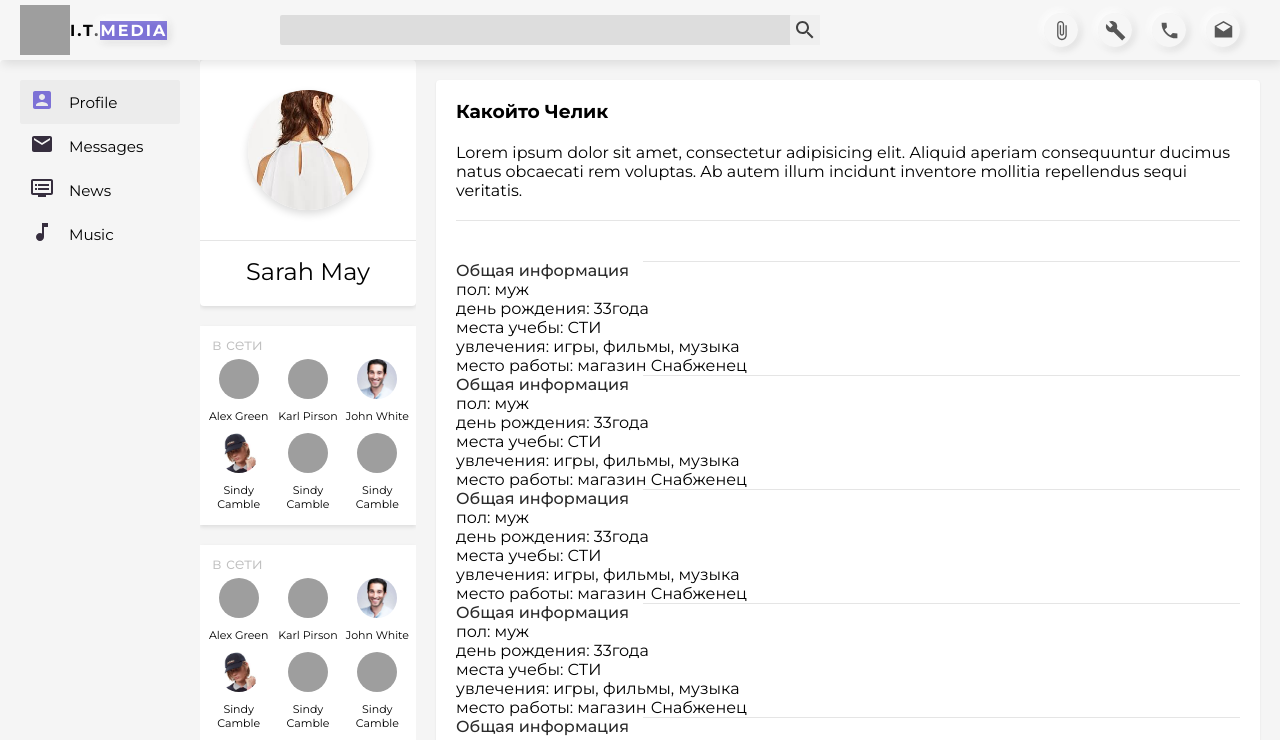
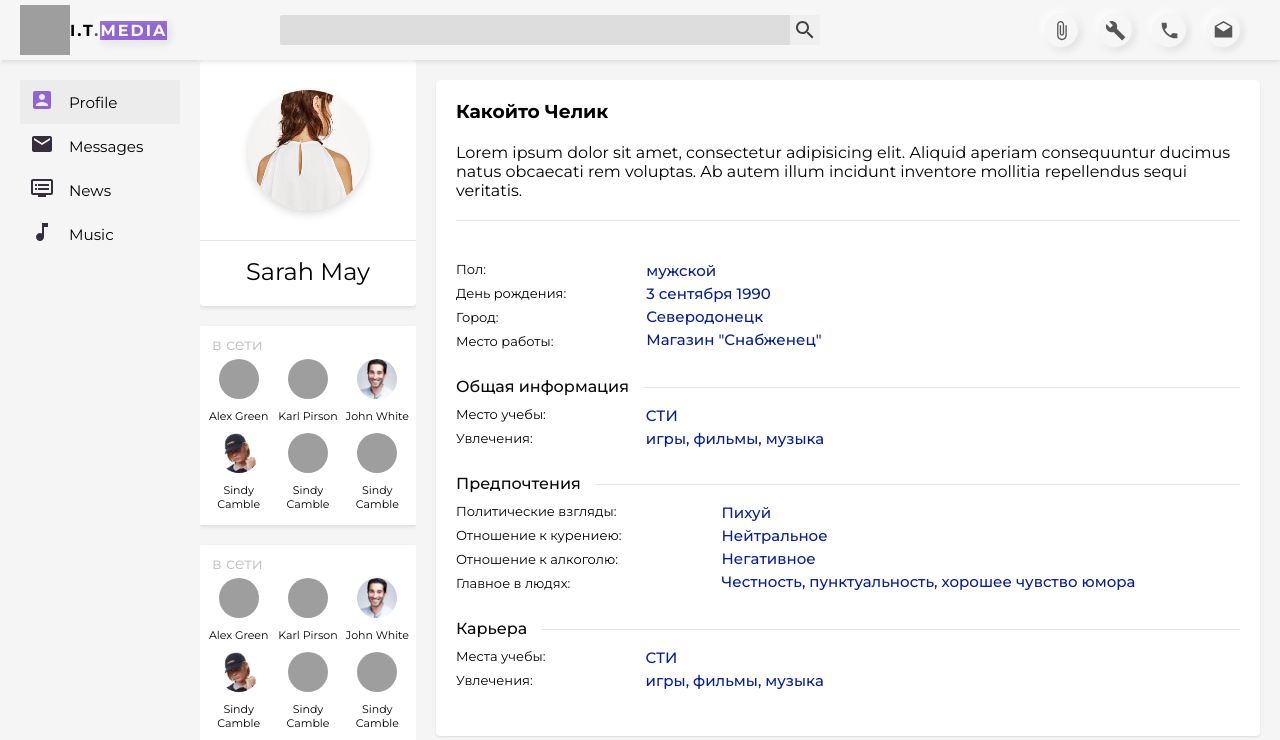
Before and after one commit to whoknow117/TypeScripSocialNetwork, a React (Create React App) app: page /profile in a window 1280 px wide. Shown: the top 740 px of the page. Built offline with nearby package versions, Linux system fonts and the light colour scheme; grey boxes are pictures that could not be loaded.

Commit message:
profilePage ui

```diff
--- a/src/components/Header/Header.module.scss
+++ b/src/components/Header/Header.module.scss
@@ -1,4 +1,4 @@
-$boxShadow:2px 4px 10px rgba(0,0,0,.1);
+$boxShadow:0px 2px 4px rgba(0,0,0,.1);
 $txtLogoColor: rgb(68, 68, 68);
 
 .header {
--- a/src/components/Profile/Content/Content.tsx
+++ b/src/components/Profile/Content/Content.tsx
@@ -33,15 +33,15 @@ const Content: React.FC<ContentType> = ({dispatch, posts, profilePage}) => {
         <div className={classes.contentWrapp}>
             <UserDiscription/>
             <div className={classes.inputWrapper}>
-                <textarea value={value} onChange={changeNewText} ref={postMessageRef}></textarea>
+                {/*<textarea value={value} onChange={changeNewText} ref={postMessageRef}></textarea>*/}
 
 
-                <button onClick={addPost}>Add</button>
+                {/*<button onClick={addPost}>Add</button>*/}
             </div>
             <div className={classes.postWrapper}>
-                {posts.map(p => {
-                    return <div key={p.id}>{p.message}</div>
-                })}
+                {/*{posts.map(p => {*/}
+                {/*    return <div key={p.id}>{p.message}</div>*/}
+                {/*})}*/}
             </div>
 
         </div>
--- a/src/components/Profile/Content/UserDiscription/UserDiscription.module.scss
+++ b/src/components/Profile/Content/UserDiscription/UserDiscription.module.scss
@@ -1,4 +1,4 @@
-
+@import "src/variables/variables";
 
 .userDiscription {
   overflow: hidden;
@@ -11,17 +11,65 @@
     padding-bottom: 20px;
     border-bottom: 1px solid rgba(0,0,0,.1);
   }
+
+  .table {
+    display: flex;
+    flex-direction: column;
+     .separate {
+      display: flex;
+       .list:last-child {
+         padding-left: 20px;
+       }
+
+    }
+
+  }
+  .top {
+    display: flex;
+    flex-display: row;
+  }
+
     .list {
+      margin-bottom: 20px ;
+      display: block;
+      list-style: none;
+      margin-right: 80px;
 
 
-    list-style: none;
-    &:first-child {
-      margin-bottom: 20px;
+
     }
+
+
+}
+.item {
+  font-size: 13px;
+  margin-bottom: 8px;
+}
+
 .lineWrapp {
   position: relative;
   display: flex;
 
+
+
+
+
+}
+.itemTitle {
+  display: inline;
+  background: #fff;
+  z-index: 101;
+  color: #090909;
+  font-weight: 500;
+  font-family: Montserrat;
+  position: relative;
+  align-items: flex-end;
+  margin-bottom: 10px ;
+  padding-right: 14px;
+
+
+
+}
 
 .border {
   width: 98%;
@@ -30,22 +78,12 @@
   margin-left: 22px;
   border-bottom: 1px solid rgba(0,0,0,.1);
   left: 0;
-      }
-      .itemTitle {
-        display: inline;
-        background: #fff;
-        z-index: 101;
-        color: #2b2b2b;
-        font-weight: 500;
-        font-family: Montserrat;
-        position: relative;
-        align-items: center;
-        padding-right: 14px;
-
-
-        span {}
-      }
+  top: 35%;
 }
 
+.answer {
+  margin-bottom: 4px;
+  color: #061e9d;
+  font-weight: 500;
+  font-size: 15px;
 }
-}
--- a/src/components/Profile/Content/UserDiscription/UserDiscription.tsx
+++ b/src/components/Profile/Content/UserDiscription/UserDiscription.tsx
@@ -9,8 +9,29 @@ const UserDiscription: React.FC<UserDiscriptionType> = () => {
 
     return <div className={classes.userDiscription}>
         <h3 className={classes.userTitle}>Какойто Челик</h3>
-        <p className={classes.text}>Lorem ipsum dolor sit amet, consectetur adipisicing elit. Aliquid aperiam consequuntur ducimus natus obcaecati rem voluptas. Ab autem illum incidunt inventore mollitia repellendus sequi veritatis.</p>
+        <p className={classes.text}>Lorem ipsum dolor sit amet, consectetur adipisicing elit. Aliquid aperiam
+            consequuntur ducimus natus obcaecati rem voluptas. Ab autem illum incidunt inventore mollitia repellendus
+            sequi veritatis.</p>
+        <div className={` ${classes.top}`}>
             <ul className={classes.list}>
+
+                <li className={classes.item}>Пол:</li>
+                <li className={classes.item}>День рождения:</li>
+                <li className={classes.item}>Город:</li>
+                <li className={classes.item}>Место работы:</li>
+
+            </ul>
+            <ul className={classes.list}>
+
+                <li className={classes.answer}>мужской</li>
+                <li className={classes.answer}>3 сентября 1990</li>
+                <li className={classes.answer}>Северодонецк</li>
+                <li className={classes.answer}>Магазин "Снабженец"</li>
+
+            </ul>
+        </div>
+
+        <div className={classes.table}>
             <div className={classes.lineWrapp}>
                 <span className={classes.itemTitle}>
                     Общая информация
@@ -20,79 +41,84 @@ const UserDiscription: React.FC<UserDiscriptionType> = () => {
 
                     </span>
             </div>
-            <li className={classes.item}>пол: <span className={classes.answer}>муж</span></li>
-            <li className={classes.item}>день рождения: <span className={classes.answer}>33года</span></li>
-            <li className={classes.item}>места учебы: <span className={classes.answer}>СТИ</span></li>
-            <li className={classes.item}>увлечения: <span className={classes.answer}>игры, фильмы, музыка</span></li>
-            <li className={classes.item}>место работы: <span className={classes.answer}>магазин Снабженец</span></li>
+            <div className={classes.separate}>
+                <ul className={classes.list}>
+
+                    <li className={classes.item}>Место учебы:</li>
+                    <li className={classes.item}>Увлечения:</li>
 
                 </ul>
                 <ul className={classes.list}>
+
+                    <li className={classes.answer}>СТИ</li>
+                    <li className={classes.answer}>игры, фильмы, музыка</li>
+
+                </ul>
+            </div>
+
+        </div>
+        <div className={classes.table}>
             <div className={classes.lineWrapp}>
                 <span className={classes.itemTitle}>
-                    Общая информация
+                    Предпочтения
 
                 </span>
                 <span className={classes.border}>
 
                     </span>
             </div>
-            <li className={classes.item}>пол: <span className={classes.answer}>муж</span></li>
-            <li className={classes.item}>день рождения: <span className={classes.answer}>33года</span></li>
-            <li className={classes.item}>места учебы: <span className={classes.answer}>СТИ</span></li>
-            <li className={classes.item}>увлечения: <span className={classes.answer}>игры, фильмы, музыка</span></li>
-            <li className={classes.item}>место работы: <span className={classes.answer}>магазин Снабженец</span></li>
+            <div className={classes.separate}>
+                <ul className={classes.list}>
+
+                    <li className={classes.item}>Политические взгляды:</li>
+                    <li className={classes.item}>Отношение к курениею:</li>
+                    <li className={classes.item}>Отношение к алкоголю:</li>
+                    <li className={classes.item}>Главное в людях:</li>
+
+
                 </ul>
                 <ul className={classes.list}>
+
+                    <li className={classes.answer}>Пихуй</li>
+                    <li className={classes.answer}>Нейтральное</li>
+                    <li className={classes.answer}>Негативное</li>
+                    <li className={classes.answer}>Честность, пунктуальность, хорошее чувство юмора</li>
+
+
+                </ul>
+            </div>
+
+        </div>
+        <div className={classes.table}>
             <div className={classes.lineWrapp}>
                 <span className={classes.itemTitle}>
-                    Общая информация
+                    Карьера
 
                 </span>
                 <span className={classes.border}>
 
                     </span>
             </div>
-            <li className={classes.item}>пол: <span className={classes.answer}>муж</span></li>
-            <li className={classes.item}>день рождения: <span className={classes.answer}>33года</span></li>
-            <li className={classes.item}>места учебы: <span className={classes.answer}>СТИ</span></li>
-            <li className={classes.item}>увлечения: <span className={classes.answer}>игры, фильмы, музыка</span></li>
-            <li className={classes.item}>место работы: <span className={classes.answer}>магазин Снабженец</span></li>
+            <div className={classes.separate}>
+                <ul className={classes.list}>
+
+                    <li className={classes.item}>Места учебы:</li>
+                    <li className={classes.item}>Увлечения:</li>
+
                 </ul>
                 <ul className={classes.list}>
-            <div className={classes.lineWrapp}>
-                <span className={classes.itemTitle}>
-                    Общая информация
 
-                </span>
-                <span className={classes.border}>
+                    <li className={classes.answer}>СТИ</li>
+                    <li className={classes.answer}>игры, фильмы, музыка</li>
 
-                    </span>
+                </ul>
             </div>
-            <li className={classes.item}>пол: <span className={classes.answer}>муж</span></li>
-            <li className={classes.item}>день рождения: <span className={classes.answer}>33года</span></li>
-            <li className={classes.item}>места учебы: <span className={classes.answer}>СТИ</span></li>
-            <li className={classes.item}>увлечения: <span className={classes.answer}>игры, фильмы, музыка</span></li>
-            <li className={classes.item}>место работы: <span className={classes.answer}>магазин Снабженец</span></li>
-        </ul>
-        <ul className={classes.list}>
-            <div className={classes.lineWrapp}>
-                <span className={classes.itemTitle}>
-                    Общая информация
-
-                </span>
-                <span className={classes.border}>
-
-                    </span>
-            </div>
-            <li className={classes.item}>пол: <span className={classes.answer}>муж</span></li>
-            <li className={classes.item}>день рождения: <span className={classes.answer}>33года</span></li>
-            <li className={classes.item}>места учебы: <span className={classes.answer}>СТИ</span></li>
-            <li className={classes.item}>увлечения: <span className={classes.answer}>игры, фильмы, музыка</span></li>
-            <li className={classes.item}>место работы: <span className={classes.answer}>магазин Снабженец</span></li>
-        </ul>
 
         </div>
+
+        </div>
+
+
 }
 
 
--- a/src/variables/variables.scss
+++ b/src/variables/variables.scss
@@ -27,4 +27,4 @@ inset 2px 2px 4px rgba(255,255,255,0.1),
 2px 2px 8px rgba(0,0,0,.15);
 
 
-$svgIconColor: #7d72d6;
+$svgIconColor: #9064d6;
```
Lines whose indentation alone changed are shown as unchanged.
